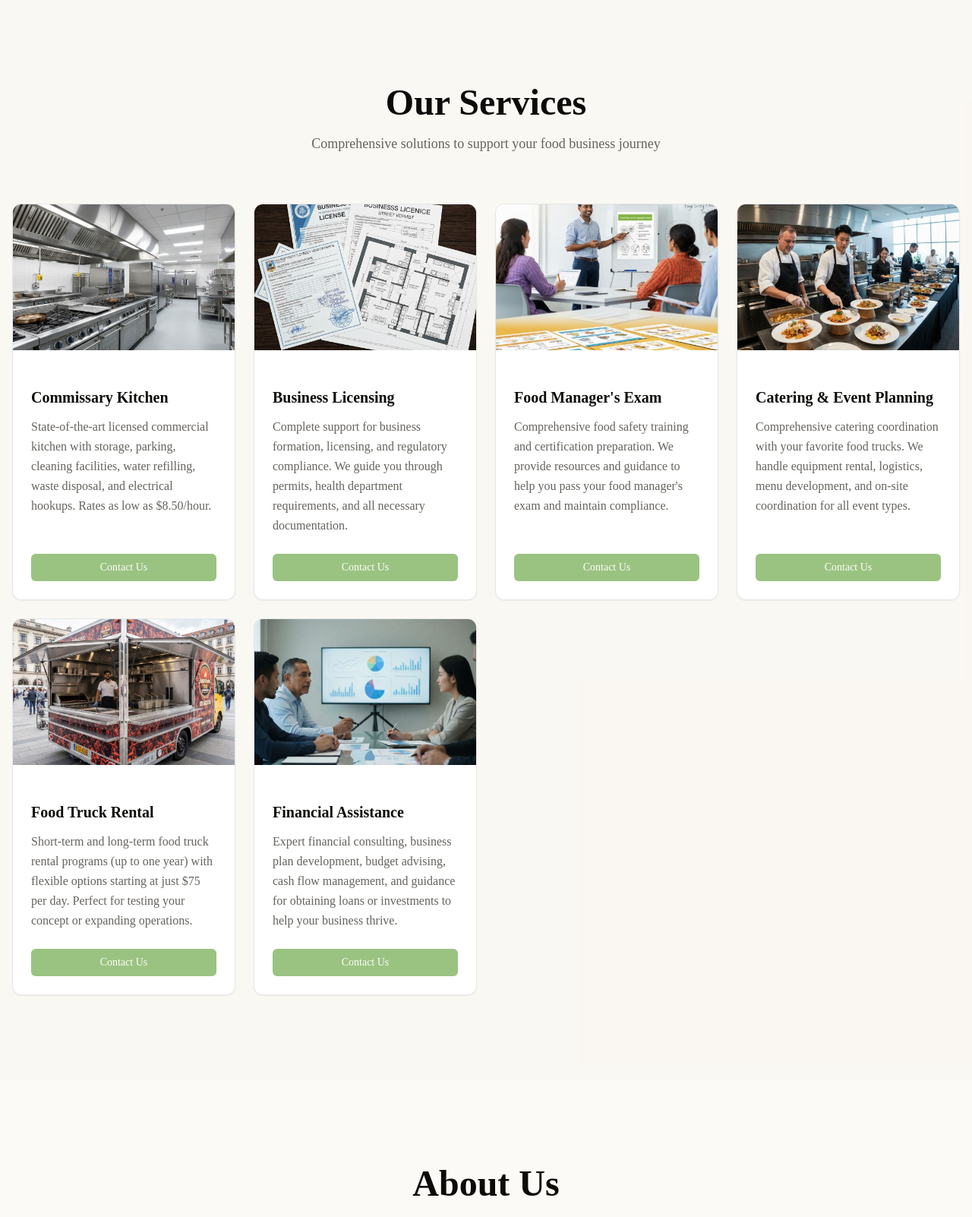
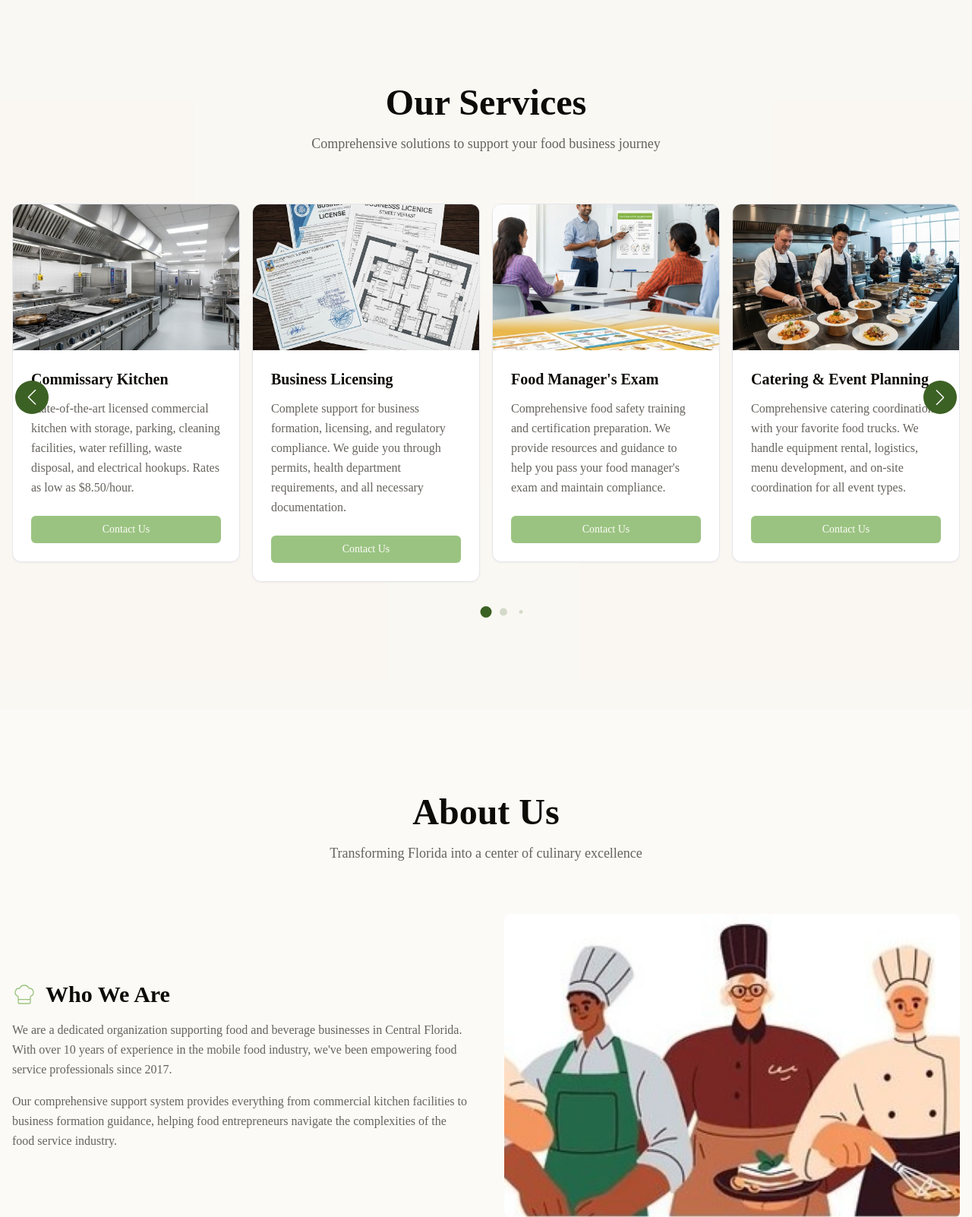
Before and after one commit to YeilerMR/BroadwayCommissary, a PHP site: page /BroadwayCommissary/ in a window 1280 px wide. Shown: the part 630-2232 px from the top of the page at 76% size. Run offline with PHP 8.4, Linux system fonts and the light colour scheme.

Commit message:
Add swiper to services

```diff
--- /dev/null
+++ b/assets/css/slider.css
@@ -0,0 +1,69 @@
+.swiper-wrapper {
+  margin: 0 auto 30px;
+  box-sizing: border-box;
+}
+
+.swiper-pagination .swiper-pagination-bullet {
+  background: oklch(0.45 0.1 135);
+  height: 14px;
+  width: 14px;
+}
+
+/* Small screens: hide navs and keep pagination */
+@media (max-width: 639px) {
+  .swiper-pagination { margin-top: 12px; }
+}
+
+.swiper-pagination { position: relative; z-index: 10; margin-top: 16px; }
+.swiper {
+    position: relative;
+    padding-left: 70px; /* space for left arrow */
+    padding-right: 70px; /* space for right arrow */
+}
+
+.swiper-wrapper {
+    margin: 0 auto 55px;
+    box-sizing: border-box;
+}
+
+.swiper-pagination .swiper-pagination-bullet {
+    background: oklch(0.45 0.1 135);
+    height: 15px;
+    width: 15px;
+}
+
+.swiper .swiper-slide-button {
+    position: absolute;
+    top: 50%;
+    transform: translateY(-50%);
+    background-color: oklch(0.45 0.1 135);
+    border-radius: 50%;
+    color: #fff;
+    transition: 0.2s ease;
+    z-index: 30;
+    width: 44px;
+    height: 44px;
+    display: inline-flex;
+    align-items: center;
+    justify-content: center;
+}
+
+.swiper .swiper-slide-button svg {
+    width: 20px;
+    height: 20px;
+}
+
+.swiper-slide-button:hover {
+    background-color: oklch(0.65 0.1 135);
+}
+
+.swiper-button-prev { left: 18px; }
+.swiper-button-next { right: 18px; }
+
+/* Optional touch for bullets to keep them centered and below the slider */
+.swiper-pagination { position: relative; z-index: 10; margin-top: 16px; }
+
+@media (max-width: 640px) {
+    .swiper { padding-left: 16px; padding-right: 16px; }
+    .swiper .swiper-slide-button { display: none; }
+}
--- a/includes/services.php
+++ b/includes/services.php
@@ -5,9 +5,11 @@
             <p class="text-lg text-muted-foreground max-w-2xl mx-auto leading-relaxed">Comprehensive
                 solutions to support your food business journey</p>
         </div>
-        <div class="grid md:grid-cols-2 lg:grid-cols-4 gap-6">
+
+        <div class="swiper">
+            <div class="swiper-wrapper">
                 <div data-slot="card"
-                class="bg-card text-card-foreground gap-6 rounded-xl border shadow-sm overflow-hidden hover:shadow-lg transition-shadow flex flex-col">
+                    class="bg-card text-card-foreground gap-6 rounded-xl border shadow-sm overflow-hidden hover:shadow-lg transition-shadow flex flex-col swiper-slide">
                     <div class="relative h-48 bg-muted rounded-t-lg overflow-hidden">
                         <img
                             src="./assets/img/commercial-kitchen-commissary-facility.jpg" alt="Commissary Kitchen"
@@ -25,7 +27,7 @@
                     </div>
                 </div>
                 <div data-slot="card"
-                class="bg-card text-card-foreground gap-6 rounded-xl border shadow-sm overflow-hidden hover:shadow-lg transition-shadow flex flex-col">
+                    class="bg-card text-card-foreground gap-6 rounded-xl border shadow-sm overflow-hidden hover:shadow-lg transition-shadow flex flex-col swiper-slide">
                     <div class="relative h-48 bg-muted rounded-t-lg overflow-hidden">
                         <img
                             src="./assets/img/business-licensing.png" alt="Commissary Kitchen"
@@ -41,7 +43,7 @@
                     </div>
                 </div>
                 <div data-slot="card"
-                class="bg-card text-card-foreground gap-6 rounded-xl border shadow-sm overflow-hidden hover:shadow-lg transition-shadow flex flex-col">
+                    class="bg-card text-card-foreground gap-6 rounded-xl border shadow-sm overflow-hidden hover:shadow-lg transition-shadow flex flex-col swiper-slide">
                     <div class="relative h-48 bg-muted rounded-t-lg overflow-hidden">
                         <img
                             src="./assets/img/exam.png" alt="Commissary Kitchen"
@@ -57,7 +59,7 @@
                     </div>
                 </div>
                 <div data-slot="card"
-                class="bg-card text-card-foreground gap-6 rounded-xl border shadow-sm overflow-hidden hover:shadow-lg transition-shadow flex flex-col">
+                    class="bg-card text-card-foreground gap-6 rounded-xl border shadow-sm overflow-hidden hover:shadow-lg transition-shadow flex flex-col swiper-slide">
                     <div class="relative h-48 bg-muted rounded-t-lg overflow-hidden">
                         <img
                             src="./assets/img/catering-event-planning-food-service.jpg" alt="Catering Services"
@@ -77,7 +79,7 @@
                 </div>
 
                 <div data-slot="card"
-                class="bg-card text-card-foreground gap-6 rounded-xl border shadow-sm overflow-hidden hover:shadow-lg transition-shadow flex flex-col">
+                    class="bg-card text-card-foreground gap-6 rounded-xl border shadow-sm overflow-hidden hover:shadow-lg transition-shadow flex flex-col swiper-slide">
                     <div class="relative h-48 bg-muted rounded-t-lg overflow-hidden">
                         <img
                             src="./assets/img/food-truck-rental-mobile-kitchen.jpg" alt="Food Truck Rental"
@@ -96,7 +98,7 @@
                 </div>
 
                 <div data-slot="card"
-                class="bg-card text-card-foreground gap-6 rounded-xl border shadow-sm overflow-hidden hover:shadow-lg transition-shadow flex flex-col">
+                    class="bg-card text-card-foreground gap-6 rounded-xl border shadow-sm overflow-hidden hover:shadow-lg transition-shadow flex flex-col swiper-slide">
                     <div class="relative h-48 bg-muted rounded-t-lg overflow-hidden">
                         <img
                             src="./assets/img/financial-consulting-business-planning.jpg" alt="Financial Services"
@@ -115,5 +117,11 @@
                 </div>
 
             </div>
+
+            <div class="swiper-pagination"></div>
+
+            <div class="swiper-slide-button swiper-button-prev"></div>
+            <div class="swiper-slide-button swiper-button-next"></div>
+        </div>
     </div>
 </section>
--- a/index.php
+++ b/index.php
@@ -9,6 +9,11 @@
     <link href="https://cdnjs.cloudflare.com/ajax/libs/font-awesome/6.0.0/css/all.min.css" rel="stylesheet">
     <link href="assets/css/output.css" rel="stylesheet">
     <link rel="stylesheet" href="assets/css/contactStyles.css">
+    <link rel="stylesheet" href="assets/css/slider.css">
+
+    <link
+        rel="stylesheet"
+        href="https://cdn.jsdelivr.net/npm/swiper@12/swiper-bundle.min.css" />
 </head>
 
 <body class="font-sans antialiased">
@@ -28,6 +33,48 @@
 
     <!-- Recaptcha -->
     <!-- <script src="https://www.google.com/recaptcha/api.js?render=6LcoRNwrAAAAAMtKWFfyC5SRwo9Jh8zWAIxvgAmc"></script> -->
+
+    <script src="https://cdn.jsdelivr.net/npm/swiper@12/swiper-bundle.min.js"></script>
+
+    <script>
+        const swiper = new Swiper('.swiper', {
+            loop: true,
+            grabCursor: true,
+            spaceBetween: 16,
+            speed: 900,
+
+            autoplay: {
+                delay: 4000,
+                disableOnInteraction: false,
+            },
+
+            // If we need pagination
+            pagination: {
+                el: '.swiper-pagination',
+                clickable: true,
+                dynamicBullets: true
+            },
+
+            // Navigation arrows
+            navigation: {
+                nextEl: '.swiper-button-next',
+                prevEl: '.swiper-button-prev',
+            },
+
+            breakpoints: {
+                0: {
+                    slidesPerView: 1
+                },
+                620: {
+                    slidesPerView: 2
+                },
+                1024: {
+                    slidesPerView: 4
+                }
+            }
+
+        });
+    </script>
 </body>
 
 </html>
```
Lines whose indentation alone changed are shown as unchanged.
